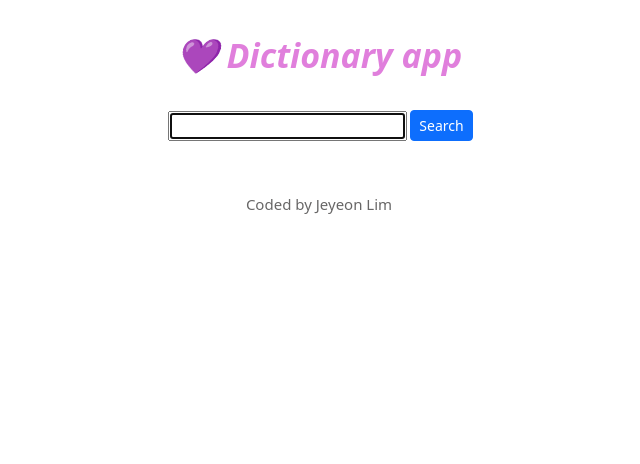
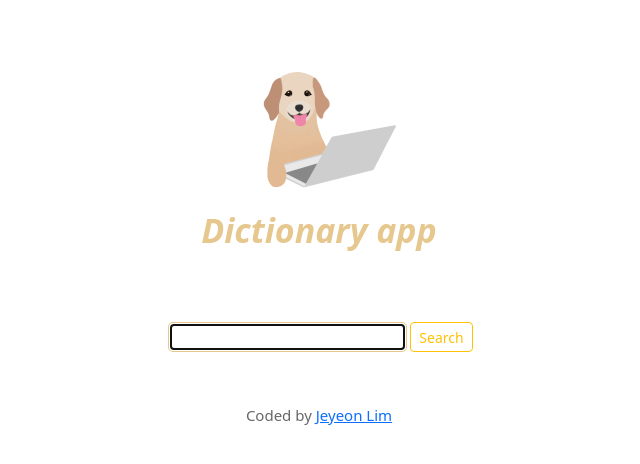
Before and after one commit to JeyeonLim/dictionary-project, a React (Create React App) app: page / in a window 1280 px wide. Shown: the top 464 px of the page, without its empty margins (321-961 px from the left). Built offline with nearby package versions, Linux system fonts and the light colour scheme.

Commit message:
added logo and sectioned

```diff
--- a/src/App.css
+++ b/src/App.css
@@ -3,14 +3,32 @@
 }
 .App .head {
   padding: 30px;
-
-  color: rgb(224, 127, 220);
+  color: rgb(230, 199, 142);
   font-size: 34px;
   font-weight: bold;
   font-style: italic;
+  padding-bottom: 0;
+}
+.App-logo {
+  display: block;
+  margin: 0 auto;
+}
+.dictionary-app {
+  position: relative;
+  top: -50px;
 }
 footer {
   font-size: 15px;
   color: rgb(104, 103, 103);
   padding-bottom: 20px;
 }
+.search-input {
+  border: 2px solid;
+
+  border-color: rgb(230, 199, 142);
+  border-radius: 5px;
+  color: none;
+}
+.btn {
+  height: 30px;
+}
--- a/src/App.js
+++ b/src/App.js
@@ -1,13 +1,29 @@
+import dog from "./dog.PNG";
 import "./App.css";
 import Dictionary from "./Dictionary";
 
 function App() {
   return (
     <div className="App">
-      <div className="head"> 💜 Dictionary app</div>
-
-      <Dictionary />
-      <footer>Coded by Jeyeon Lim</footer>
+      <div className="container">
+        <div className="head">
+          <img src={dog} className="App-logo img-fluid" alt="logo" />{" "}
+          <p className="dictionary-app">Dictionary app</p>
+        </div>
+        <main>
+          <Dictionary />
+        </main>
+        <footer>
+          Coded by{" "}
+          <a
+            href="https://github.com/JeyeonLim/dictionary-project"
+            target="_blank"
+            rel="noreferrer"
+          >
+            Jeyeon Lim{" "}
+          </a>
+        </footer>
+      </div>
     </div>
   );
 }
--- a/src/Dictionary.css
+++ b/src/Dictionary.css
@@ -9,7 +9,7 @@
   text-transform: capitalize;
 }
 .Result h1 {
-  color: rgb(245, 159, 173);
+  color: rgb(192, 175, 148);
 }
 .btn {
   position: relative;
@@ -22,5 +22,12 @@
 }
 
 .Synonyms {
-  color: rgb(81, 185, 226);
+  color: rgb(163, 150, 128);
+  font-weight: bold;
 }
+.Dictionary section {
+  background: rgb(245, 239, 230);
+  padding: 30px;
+  border-radius: 16px;
+  margin: 10px 0;
+}
--- a/src/Dictionary.js
+++ b/src/Dictionary.js
@@ -25,11 +25,16 @@ export default function Dictionary() {
     <div className="Dictionary">
       {" "}
       <form onSubmit={search}>
-        <input type="search" autoFocus={true} onChange={handleKeyword} />
+        <input
+          type="search"
+          autoFocus={true}
+          onChange={handleKeyword}
+          className="search-input"
+        />
         <input
           type="submit"
           value="Search"
-          className="btn btn-primary btn-sm"
+          className="btn btn-outline-warning btn-sm"
         />
       </form>{" "}
       <Result result={result} />
--- a/src/Result.js
+++ b/src/Result.js
@@ -17,10 +17,13 @@ export default function Result(props) {
           })}
         </section>
         <br />
+
         {props.result.meanings.map(function (meaning, index) {
           return (
             <div key={index}>
-              <Meaning meaning={meaning} />
+              <section>
+                <Meaning meaning={meaning} />
+              </section>
             </div>
           );
         })}
```
Also changed, not shown: src/dog.PNG (added).
